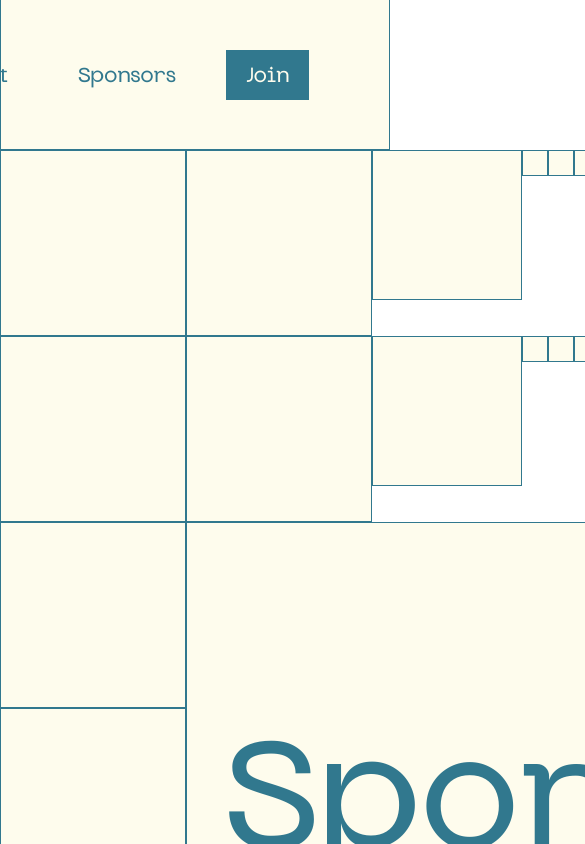
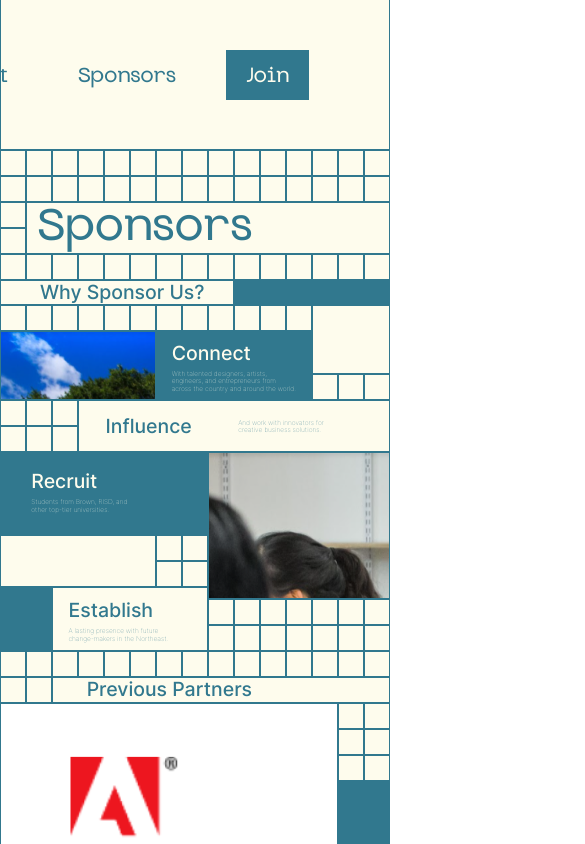
Before and after one commit to artemagvanian/bwxd-website-2022, a React (Vite) app: page /sponsors in a window 390 px wide. Shown: the top 844 px of the page, 585 px wide, since content can reach past the window. Built offline with nearby package versions, Linux system fonts and the light colour scheme.

Commit message:
sponsor responsive

```diff
--- a/src/views/Sponsors.module.scss
+++ b/src/views/Sponsors.module.scss
@@ -37,11 +37,11 @@ $bgd-color: #fefced;
   font-family: "Glock Grotesque";
   font-style: normal;
   font-weight: 600;
-  font-size: 120px;
+  font-size: 9vw;
   //line-height: 178px;
   color: $base-color;
-  margin-left: 35px;
-  margin-top: 40px;
+  margin-left: 2.5vw;
+  margin-top: 2.5vw;
   margin-bottom: 0;
   }
 }
@@ -53,11 +53,10 @@ $bgd-color: #fefced;
   font-family: "Inter";
   font-style: normal;
   font-weight: 500;
-  font-size: 80px;
-  line-height: 97px;
+  font-size: 5vw;
   /* identical to box height */
   color: #31788e;
-  margin-left: 120px;
+  margin-left: 10vw;
   margin-top: 0;
   margin-bottom: 0;
   }
@@ -93,8 +92,6 @@ $bgd-color: #fefced;
 .emptyBoxOne{
   grid-column: span 3;
   grid-row: span 4;
-  // width: 312px;
-  // height: 385px;
   background-color: $bgd-color;
 }
 
@@ -118,7 +115,7 @@ $bgd-color: #fefced;
     font-family: 'Inter';
     font-style: normal;
     font-weight: 500;
-    font-size: 80px;
+    font-size: 5vw;
     color: $bgd-color;
     margin-left: 10%;
     margin-top: 7%;
@@ -128,8 +125,8 @@ $bgd-color: #fefced;
     font-family: 'Inter';
     font-style: normal;
     font-weight: lighter;
-    font-size: 25px;
-    line-height: 30px;
+    font-size: 1.7vw;
+    // line-height: 30px;
     color: $bgd-color;
     margin-left: 10%;
     margin-right: 10%;
@@ -146,22 +143,28 @@ $bgd-color: #fefced;
     font-family: 'Inter';
     font-style: normal;
     font-weight: 500;
-    font-size: 80px;
+    font-size: 5vw;
     color: $base-color;
-    margin-top: 36px;
-    margin-left: 100px;
-    margin-bottom: 30px;
+    // margin-top: 36px;
+    // margin-left: 100px;
+    // margin-bottom: 30px;
+    margin-top: 2vw;
+    margin-left: 6.8vw;
+    margin-bottom: 2.1vw;
   }
   p{
     font-family: 'Inter';
     font-style: normal;
-    font-size: 25px;
+    font-size: 1.7vw;
     color: $base-color;
     font-weight: lighter;
-       margin-left: 180px;
-       margin-right: 150px;
-       margin-top: 66px;
-       margin-bottom: 30px;
+      //  margin-left: 180px;
+      //  margin-right: 150px;
+      //  margin-top: 66px;
+      //  margin-bottom: 30px;
+      margin-left: 15%;
+       margin-right: 15%;
+       margin-top: 3%;
   }
 }
 
@@ -169,26 +172,24 @@ $bgd-color: #fefced;
   grid-column: span 8;
   grid-row: span 3;
   background-color: $base-color;
-  padding-left: 125px;
-  padding-bottom: 65px;
+  padding-left: 15%;
+  padding-bottom: 7%;
   h2{
     font-family: 'Inter';
     font-style: normal;
     font-weight: 500;
-    font-size: 80px;
+    font-size: 5vw;
     color: $bgd-color;
-    //margin-left: 10%;
-    margin-top: 60px;
+    margin-top: 10%;
     margin-bottom: 0;
   }
   p{
     font-family: 'Inter';
     font-style: normal;
-    font-size: 25px;
+    font-size: 1.7vw;
     font-weight: lighter;
-    line-height: 30px;
     color: $bgd-color;
-    margin-right: 280px;
+    margin-right: 45%;
     font-weight: lighter;
   }
 }
@@ -213,7 +214,7 @@ $bgd-color: #fefced;
     font-family: 'Inter';
     font-style: normal;
     font-weight: 500;
-    font-size: 80px;
+    font-size: 5vw;
     color: $base-color;
     margin-left: 10%;
     margin-top: 7%;
@@ -223,11 +224,10 @@ $bgd-color: #fefced;
     font-family: 'Inter';
     font-style: normal;
     font-weight: lighter;
-    font-size: 25px;
-    line-height: 30px;
+    font-size: 1.7vw;
     color: $base-color;
     margin-left: 10%;
-    margin-right: 145px;
+    margin-right: 25%;
   }
 }
 
@@ -239,7 +239,7 @@ $bgd-color: #fefced;
   font-family: 'Inter';
   font-style: normal;
   font-weight: 500;
-  font-size: 80px;
+  font-size: 5vw;
   color: $base-color;
   margin-left: 10%;
   margin-bottom: 0;
```
Also changed, not shown: 1 other file (tests, documents, lock files or other folders).
